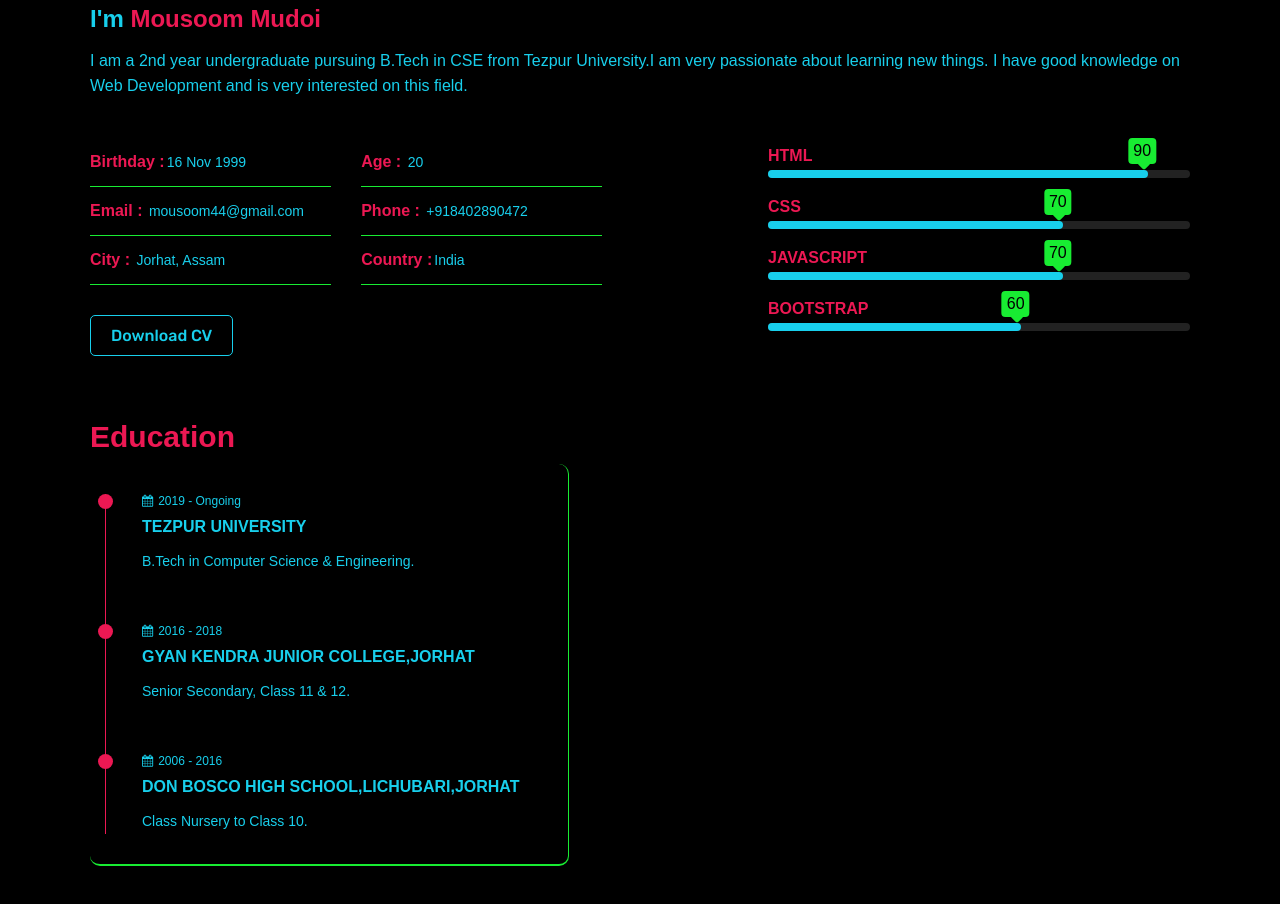
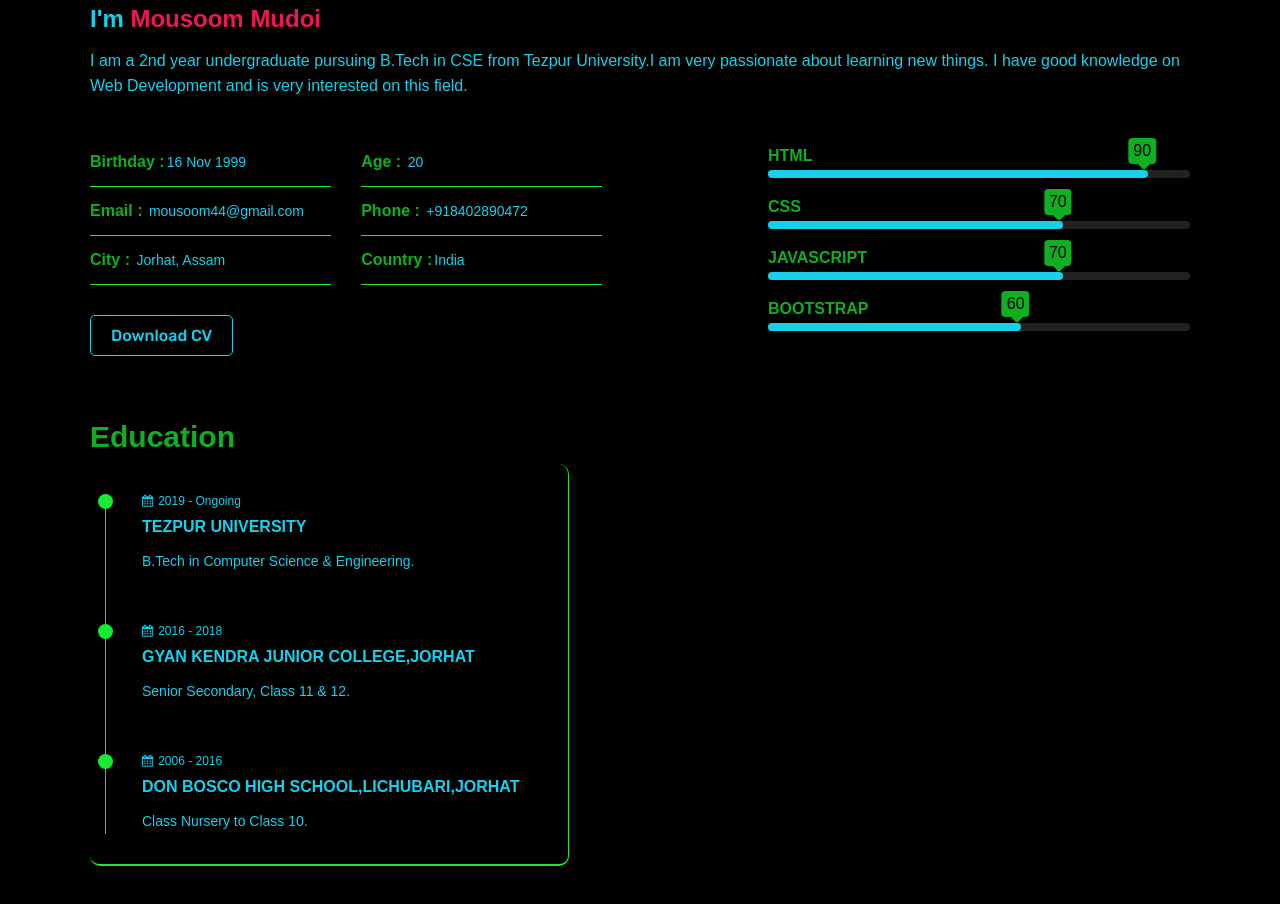
Before and after one commit to mousoom/samplefolio, a plain HTML site: page index.html in a window 1280 px wide. Shown: the part 940-1844 px from the top of the page. Drawn offline with nearby package versions, Linux system fonts and the light colour scheme.

Commit message:
Update style.css

```diff
--- a/style.css
+++ b/style.css
@@ -329,7 +329,7 @@
       padding:15px 0;
       font-size: 16px;
       border-bottom: 1px solid #18ec32;
-      color: #ec1853;
+      color: #10af23;
 }
 .about-content .personal .info p span{
 	font-size: 14px;
@@ -387,7 +387,7 @@
 	max-width: 40%;
 }
 .about-content .skills .skill-name{
-	color: #ec1853;
+	color: #10af23;
 	font-size: 16px;
 	font-weight: 800;
 	text-transform: uppercase;
@@ -411,7 +411,7 @@
 	content: attr(per);
 	position: absolute;
 	padding: 4px 5px ;
-	background-color: #18ec32;
+	background-color: #10af23;
 	color: #000;
 	border-radius: 4px;
 	top: -32px;
@@ -423,7 +423,7 @@
 	position: absolute;
 	width: 10px;
 	height: 10px;
-	background-color:#18ec32;
+	background-color:#10af23;
 	top:-12px;
 	right: 0;
 	transform:translateX(10%) rotate(45deg);
@@ -439,7 +439,7 @@
 	margin-top:60px;
 }
 .about-content h3.title{
-    color: #ec1853;
+    color: #10af23;
     font-size: 30px;
     margin-bottom: 10px;
     font-weight: 700;
@@ -473,7 +473,7 @@
 	height: 100%;
 	left: 0;
 	top: 0;
-	background-color: #ec1853;
+	background-color: #18ec32;
 }
 .about-content .timeline .circle-dot{
 	position: absolute;
@@ -481,7 +481,7 @@
 	top:0;
 	height: 15px;
 	width: 15px;
-	background-color:#ec1853;
+	background-color:#18ec32;
 	left: -7px;
 	border-radius: 50%;
 }
```
